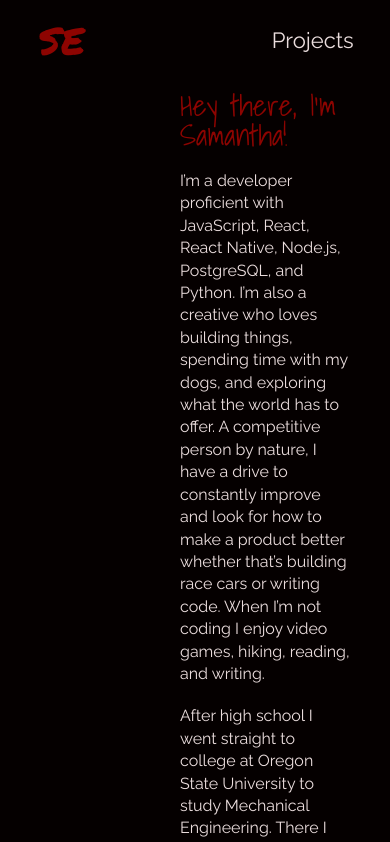
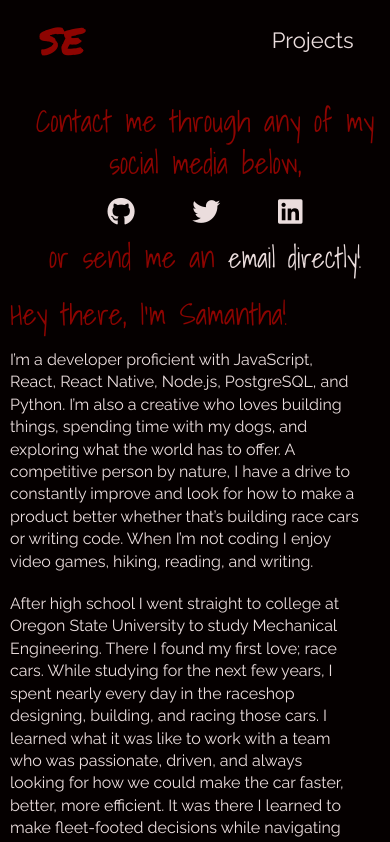
Before and after one commit to SamanthaEgge/portfolio-v1, a React (Create React App) app: page /about in a window 390 px wide. Shown: the top 842 px of the page. Built offline with nearby package versions, Linux system fonts and the light colour scheme; no server answers.

Commit message:
Modified about page so that it works on smaller screen sizes.

```diff
--- a/src/views/About.scss
+++ b/src/views/About.scss
@@ -6,6 +6,14 @@
   display: grid;
   grid-template-columns: 4fr 6fr;
   column-gap: 40px;
+
+  @media only screen and (max-width: 950px) {
+    column-gap: 0px;
+    min-height: 100%;
+    width: 100%;
+    background-color: $dark-primary;
+    padding: 10px;
+  }
 
   h2 {
     padding: 10px 0px;
@@ -16,11 +24,15 @@
 
   .about-photo {
     grid-column: 1;
-    justify-self: end;
+    justify-self: center;
     align-self: center;
     font-size: 32px;
     font-family: 'Shadows Into Light', cursive;
     color: $primary-color;
+
+    @media only screen and (max-width: 950px) {
+      grid-column: 1 / 3;
+    }
 
     .about-links {
       text-align: center;
@@ -50,6 +62,10 @@
     font-family: 'Raleway', sans-serif;
     font-size: 16px;
 
+    @media only screen and (max-width: 950px) {
+      grid-column: 1 / 3;
+    }
+
     p {
       line-height: 1.4em;
       padding: 10px 0px;
```
